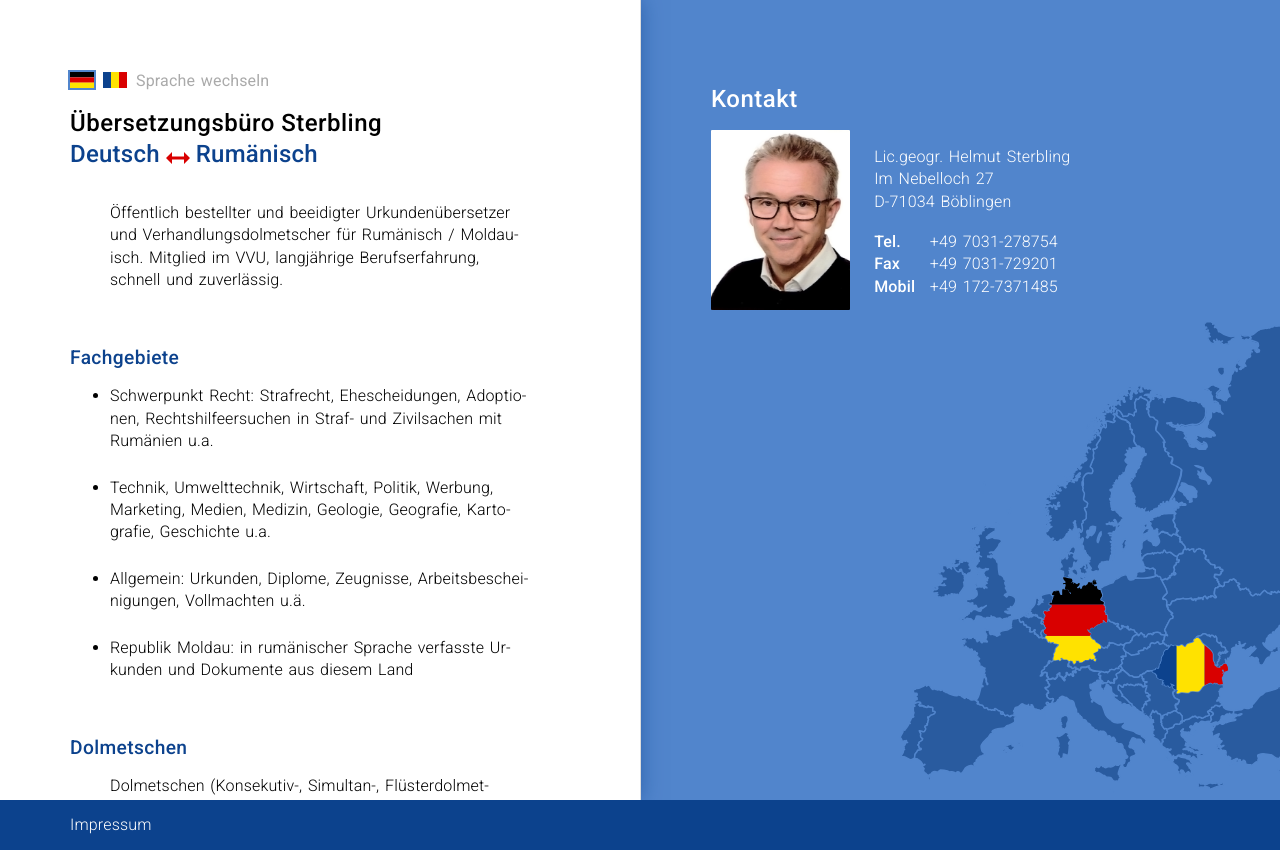
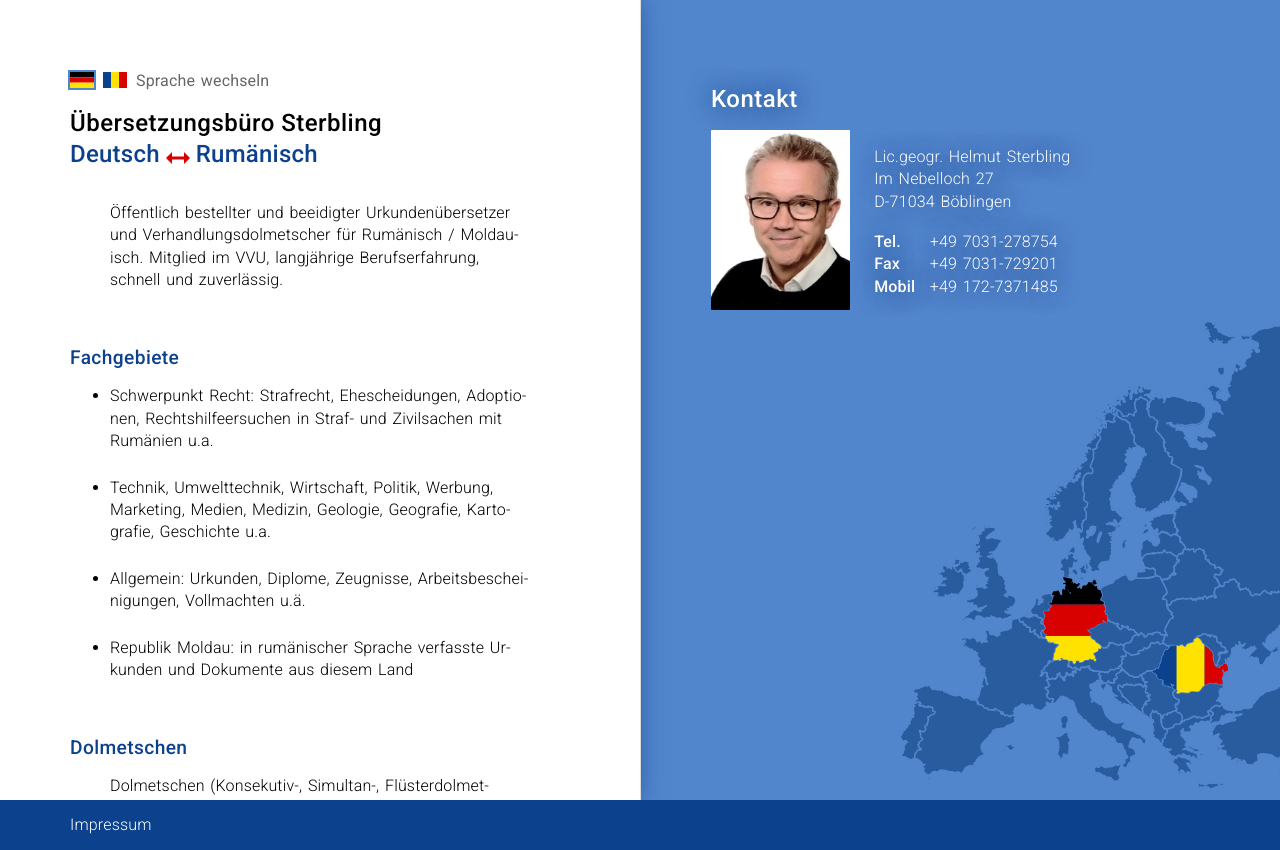
Before and after one commit to hsterbling/personal-site, a plain HTML site: page index.html in a window 1280 px wide. Shown: the top 850 px of the page. Drawn offline with Linux system fonts and the light colour scheme.

Commit message:
Improve contrast of white and gray text

```diff
--- a/style.css
+++ b/style.css
@@ -78,7 +78,7 @@ li:not(:last-child) {
 }
 
 .lang-info {
-    color: #aaa;
+    color: #666;
     font-weight: 400;
 }
 
@@ -110,6 +110,7 @@ section {
 
 .contact-section * {
     color: white;
+    text-shadow: rgb(12, 56, 115) 0 0 25px;
 }
 
 .contact-container {
```
